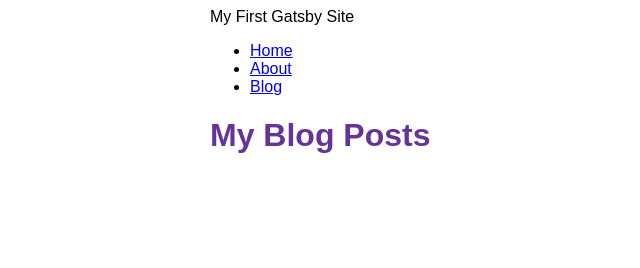
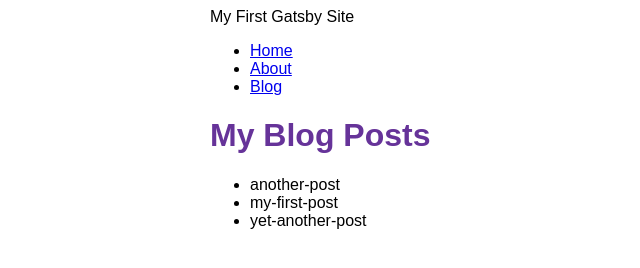
Before and after one commit to jacobSchuh1/csc496_hmk, a Gatsby site: page /blog in a window 1280 px wide. Shown: the whole page, without its empty margins (180-820 px from the left). Built offline with nearby package versions, Linux system fonts and the light colour scheme; Gatsby itself is replaced by a stand-in of ours.

Commit message:
Gatsby 4 fixed

```diff
--- a/src/pages/blog.js
+++ b/src/pages/blog.js
@@ -20,8 +20,8 @@ const BlogPage = ({ data }) => {
 }
 
 export const query = graphql`
-  query {
-    allFile {
+    query {
+    allFile(filter: {sourceInstanceName: {eq: "blog"}}) {
       nodes {
         name
       }
```
Also changed, not shown: blog/another-post.mdx (added), blog/my-first-post.mdx (added), blog/yet-another-post.mdx (added).
